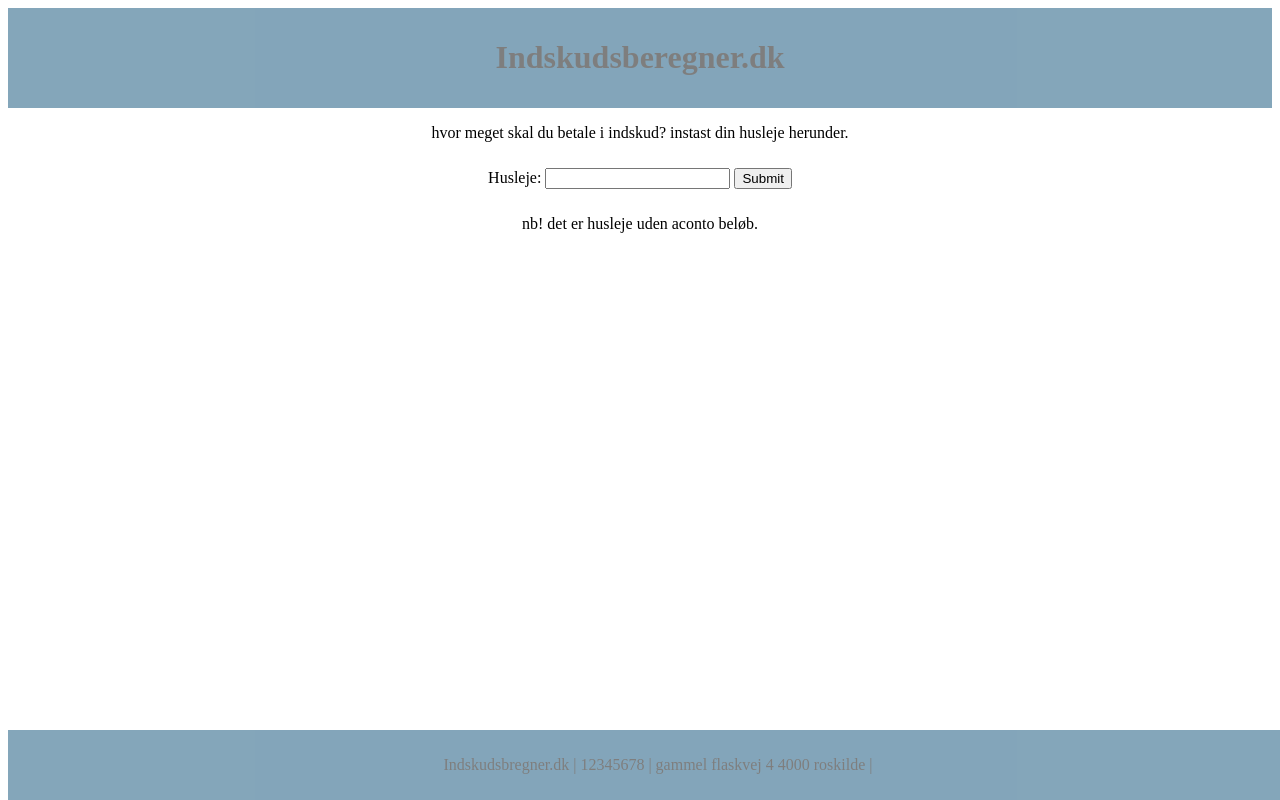
After one commit to Sune1998/phpspas, a PHP site: page /beregner.html in a window 1280 px wide. The commit adds this page. Run offline with PHP 8.4, Linux system fonts and the light colour scheme.

Commit message:
løst opgave 2

```diff
--- /dev/null
+++ b/beregner.html
@@ -0,0 +1,24 @@
+<!DOCTYPE html>
+<html lang="en">
+<head>
+    <meta charset="UTF-8">
+    <title>Inskudsbregner</title>
+    <link href="style.css" media="all" rel="stylesheet" type="text/css">
+</head>
+<header>
+    <h1>Indskudsberegner.dk</h1>
+</header>
+<body>
+<p>hvor meget skal du betale i indskud? instast din husleje herunder.</p>
+
+<form action="beregner.php" method="post">
+    Husleje: <input type="text" name="husleje">
+    <input type="submit">
+
+</form>
+<p>nb! det er husleje uden aconto beløb.</p>
+</body>
+<footer>
+    <p>Indskudsbregner.dk | 12345678 | gammel flaskvej 4 4000 roskilde |</p>
+</footer>
+</html>
--- a/index.php
+++ b/index.php
@@ -5,7 +5,6 @@ Welcome <?php echo $_POST["name"]; ?><br>
 Your email address is: <?php echo $_POST["email"]; ?>
 </body>
 </html>
-
 <?php
 $cookie_name = "sune";
 $cookie_value = "sune";
--- a/style.css
+++ b/style.css
@@ -1,8 +1,23 @@
-p {
-    font-family: "Helvetica Neue", "Helvetica", Helvetica, Arial, sans-serif;
+form{
+    padding: 10px;
     text-align: center;
 }
-body {
-    background-color: white;
+p {
+    text-align: center;
+}
 
+header {
+    text-align: center;
+    padding: 10px;
+    background-color: #0a4e77;
+    opacity: 0.5;
 }
+
+footer {
+    padding: 10px;
+    background-color: #0a4e77;
+    opacity: 0.5;
+    position: absolute;
+    bottom: 0;
+    width: 100%;
+}
```
Also changed, not shown: beregner.php (added, +15 -0 lines).
